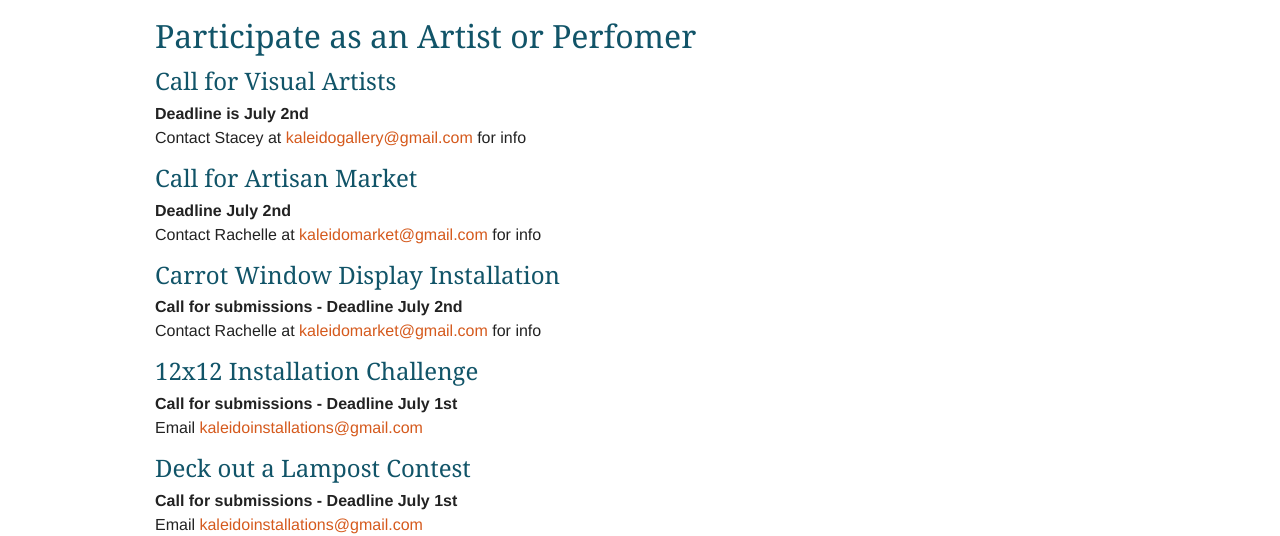
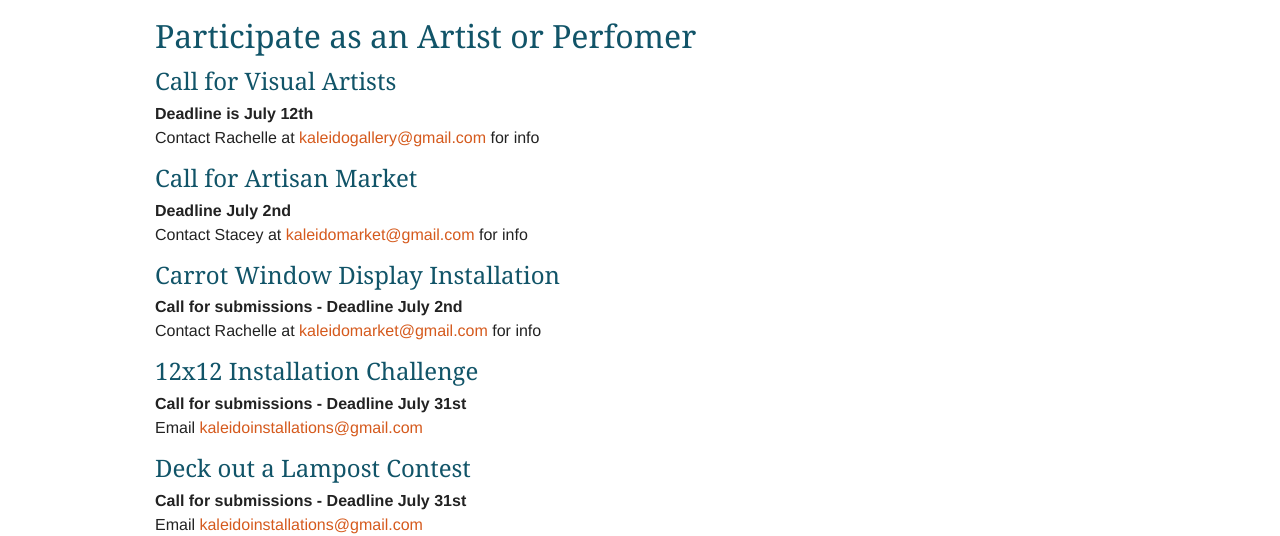
Before and after one commit to aota/kaleidofest.ca, a Jekyll site: the page built from news.md, in a window 1280 px wide. Shown: the part 416-952 px from the top of the page. Built offline with Jekyll 4.4.1, drawn with Linux system fonts in a browser that asks for light colours; Markdown is read by kramdown in place of the engine named in the settings.

Commit message:
Content update

```diff
--- a/news.md
+++ b/news.md
@@ -12,23 +12,23 @@ Download the [submission application]({{ site.uploads }}call-for-submissions.pdf
 
 ### Call for Visual Artists
 
-**Deadline is July 2nd** <br>
-Contact Stacey at <kaleidogallery@gmail.com> for info
+**Deadline is July 12th** <br>
+Contact Rachelle at <kaleidogallery@gmail.com> for info
 
 ### Call for Artisan Market
 **Deadline July 2nd** <br>
-Contact Rachelle at <kaleidomarket@gmail.com> for info
+Contact Stacey at <kaleidomarket@gmail.com> for info
 
 ### Carrot Window Display Installation
 **Call for submissions - Deadline July 2nd** <br>
 Contact Rachelle at <kaleidomarket@gmail.com> for info
 
 ### 12x12 Installation Challenge
-**Call for submissions - Deadline July 1st** <br>
+**Call for submissions - Deadline July 31st** <br>
 Email <kaleidoinstallations@gmail.com>
 
 ### Deck out a Lampost Contest
-**Call for submissions - Deadline July 1st** <br>
+**Call for submissions - Deadline July 31st** <br>
 Email <kaleidoinstallations@gmail.com>
 
 ### Register for Show & Shine
```
